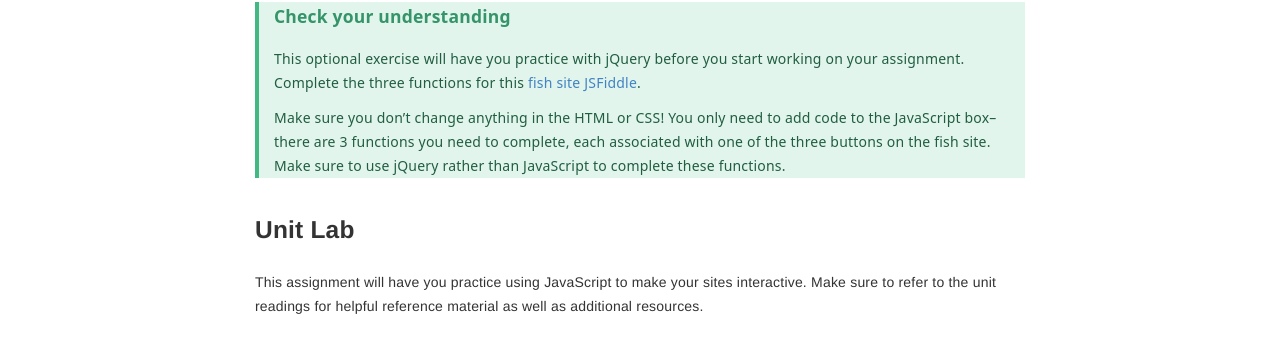
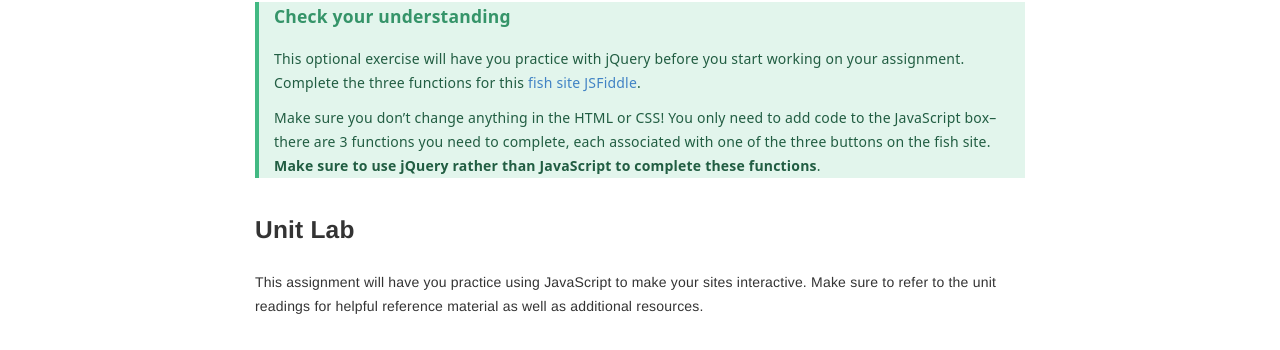
Before and after one commit to vickiebananas/nu-web-dev, a Jekyll site: the page built from _units/unit4.md, in a window 1280 px wide. Shown: the part 1906-2256 px from the top of the page. Built offline with Jekyll 4.4.1, drawn with Linux system fonts in a browser that asks for light colours.

```diff
--- a/_units/unit4.md
+++ b/_units/unit4.md
@@ -67,7 +67,7 @@ You should use the questions below to assess your own learning and understanding
 > This optional exercise will have you practice with jQuery before you start working on your assignment.
 > Complete the three functions for this [fish site JSFiddle](https://jsfiddle.net/vcchavez_uri/sac094n2/).
 >
-> Make sure you don’t change anything in the HTML or CSS! You only need to add code to the JavaScript box-- there are 3 functions you need to complete, each associated with one of the three buttons on the fish site. Make sure to use jQuery rather than JavaScript to complete these functions.
+> Make sure you don’t change anything in the HTML or CSS! You only need to add code to the JavaScript box-- there are 3 functions you need to complete, each associated with one of the three buttons on the fish site. **Make sure to use jQuery rather than JavaScript to complete these functions**.
 {: .block-tip}
 
 {% for section in site.assignments %}
```
